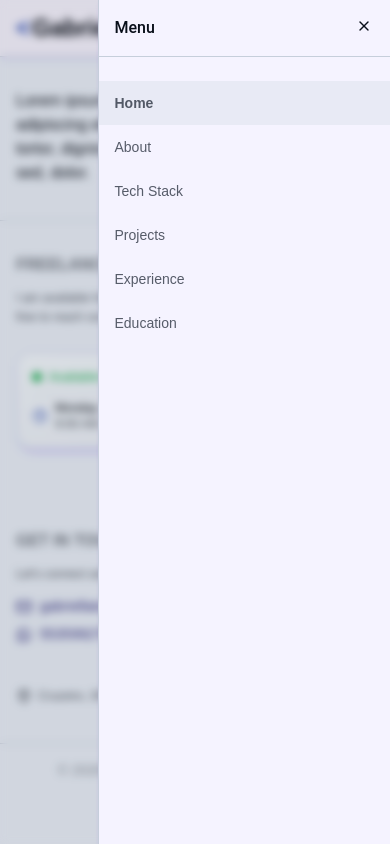
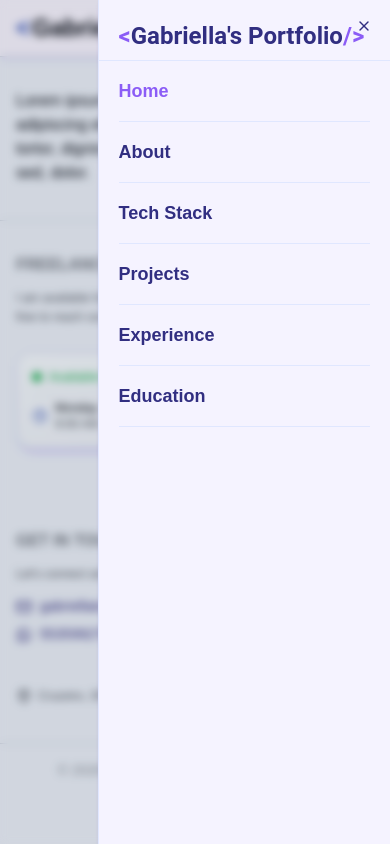
Before and after one commit to gabriellatcc/gabriella-portifolio, a React (Vite) app: page /home in a window 390 px wide. Both pictures are taken after a click on the button "Abrir menu". Built offline with nearby package versions, Linux system fonts and the light colour scheme.

Commit message:
feat: improve mobile menu and header layout
- Refactored mobile menu structure for better accessibility
- Enhanced styling for mobile links and menu items
- Adjusted layout and spacing for improved responsiveness

```diff
--- a/src/components/layout/header.tsx
+++ b/src/components/layout/header.tsx
@@ -36,9 +36,7 @@ export function Header() {
                 /&gt;
                 </span>
             </div>
-
             <div className="flex items-stretch gap-3 md:gap-6">
-                {/* Desktop */}
                 <nav className="hidden md:flex items-stretch gap-6">
                 {links.map(({ label, to }) => (
                     <Link
@@ -52,11 +50,9 @@ export function Header() {
                     </Link>
                 ))}
                 </nav>
-
                 <div className="flex items-center">
                     <ThemeSwitch />
                 </div>
-
                 <Sheet>
                     <SheetTrigger
                         render={
@@ -71,21 +67,29 @@ export function Header() {
                         <Menu className="size-6" />
                     </SheetTrigger>
 
-                <SheetContent side="right" className="w-64 bg-sidebar p-0">
-                    <SheetHeader className="border-b border-border">
-                    <SheetTitle>Menu</SheetTitle>
+                    <SheetContent
+                        side="right"
+                        className="w-72 gap-0 bg-sidebar text-sidebar-foreground border-sidebar-border p-0"
+                    >
+                        <SheetHeader className="px-5 pt-5 pb-2">
+                        <SheetTitle className="text-2xl font-bold text-sidebar-foreground">
+                            <span className="text-sidebar-primary">&lt;</span>
+                            Gabriella's Portfolio
+                            <span className="text-sidebar-primary">/&gt;</span>
+                        </SheetTitle>
                         </SheetHeader>
 
-                    <nav className="flex flex-col py-2">
+                        <nav className="flex flex-col px-5 border-t border-sidebar-border">
                         {links.map(({ label, to }) => (
                             <SheetClose
                             key={to}
                             render={
                                 <Link
                                 to={to}
-                                className={styles.mobileLink}
+                                className="border-b border-sidebar-border py-4 text-lg font-semibold text-sidebar-foreground transition-colors hover:text-sidebar-primary"
                                 activeProps={{
-                                className: 'text-foreground font-semibold bg-accent/50',
+                                    className:
+                                    'border-b border-sidebar-border py-4 text-lg font-semibold text-sidebar-primary',
                                 }}
                                 />
                             }
```
Lines whose indentation alone changed are shown as unchanged.
